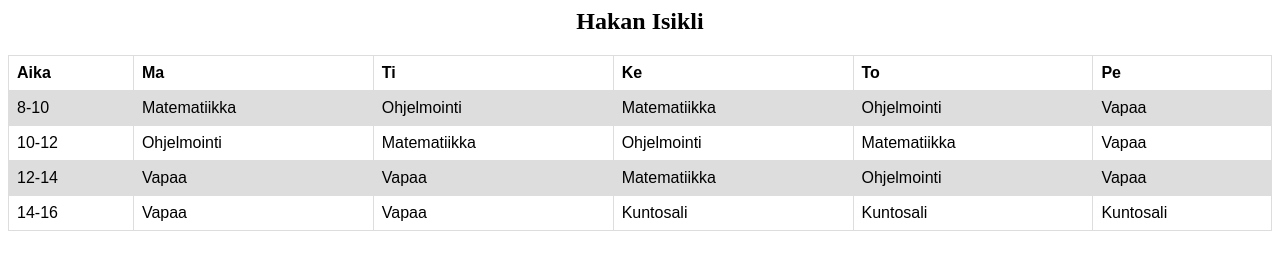
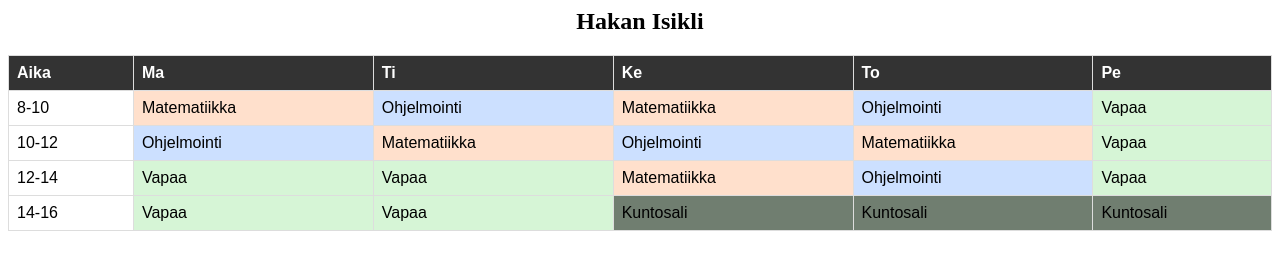
Before and after one commit to Hakannnn77/index.html, a plain HTML site: page index.html in a window 1280 px wide. Drawn offline with Linux system fonts and the light colour scheme.

Commit message:
tyylit.css lisätty

```diff
--- a/index.html
+++ b/index.html
@@ -1,68 +1,52 @@
 <html>
 <head>
-<style>
-table {
-  font-family: arial, sans-serif;
-  border-collapse: collapse;
-  width: 100%;
-}
+  <link rel="stylesheet" href="tyyli.css">
 
-td, th {
-  border: 1px solid #dddddd;
-  text-align:left;
-  padding: 8px;
-}
-
-tr:nth-child(even) {
-  background-color: #dddddd;
-}
-</style>
 </head>
 <body>
 
   <center><h2>Hakan Isikli</h2></center>
 
-
 <table>
   <tr>
-    <th>Aika</th>
-    <th>Ma</th>
-    <th>Ti</th>
-    <th>Ke</th>
-    <th>To</th>
-    <th>Pe</th>
+    <th id="Musta">Aika</th>
+    <th id="Musta">Ma</th>
+    <th id="Musta">Ti</th>
+    <th id="Musta">Ke</th>
+    <th id="Musta">To</th>
+    <th id="Musta">Pe</th>
   </tr>
   <tr>
     <td>8-10</td>
-    <td>Matematiikka</td>
-    <td>Ohjelmointi</td>
-    <td>Matematiikka</td>
-    <td>Ohjelmointi</td>
-    <td>Vapaa</td>
+    <td id="Matematiikka">Matematiikka</td>
+    <td id="Ohjelmointi">Ohjelmointi</td>
+    <td id="Matematiikka">Matematiikka</td>
+    <td id="Ohjelmointi">Ohjelmointi</td>
+    <td id="Vapaa">Vapaa</td>
   </tr>
   <tr>
     <td>10-12</td>
-    <td>Ohjelmointi</td>
-    <td>Matematiikka</td>
-    <td>Ohjelmointi</td>
-    <td>Matematiikka</td>
-    <td>Vapaa</td>
+    <td id="Ohjelmointi">Ohjelmointi</td>
+    <td id="Matematiikka">Matematiikka</td>
+    <td id="Ohjelmointi">Ohjelmointi</td>
+    <td id="Matematiikka">Matematiikka</td>
+    <td id="Vapaa">Vapaa</td>
   </tr>
   <tr>
     <td>12-14</td>
-    <td>Vapaa</td>
-    <td>Vapaa</td>
-    <td>Matematiikka</td>
-    <td>Ohjelmointi</td>
-    <td>Vapaa</td>
+    <td id="Vapaa">Vapaa</td>
+    <td id="Vapaa">Vapaa</td>
+    <td id="Matematiikka">Matematiikka</td>
+    <td id="Ohjelmointi">Ohjelmointi</td>
+    <td id="Vapaa">Vapaa</td>
   </tr>
   <tr>
     <td>14-16</td>
-    <td>Vapaa</td>
-    <td>Vapaa</td>
-    <td>Kuntosali</td>
-    <td>Kuntosali</td>
-    <td>Kuntosali</td>
+    <td id="Vapaa">Vapaa</td>
+    <td id="Vapaa">Vapaa</td>
+    <td id="Kuntosali">Kuntosali</td>
+    <td id="Kuntosali">Kuntosali</td>
+    <td id="Kuntosali">Kuntosali</td>
   </tr>
 </table>
 
--- /dev/null
+++ b/tyyli.css
@@ -0,0 +1,29 @@
+table {
+    font-family: arial, sans-serif;
+    border-collapse: collapse;
+    width: 100%;
+  }
+
+  td, th {
+    border: 1px solid #dddddd;
+    text-align:left;
+    padding: 8px;
+  }
+
+
+  #Matematiikka {
+    background-color: #ffe0cc;
+  }
+  #Ohjelmointi {
+    background-color: #cce0ff;
+  }
+  #Vapaa {
+    background-color: #d6f5d6;
+  }
+  #Kuntosali {
+    background-color: #707e70;
+  }
+  #Musta {
+    background-color: #333;
+    color:white;
+  }
```
